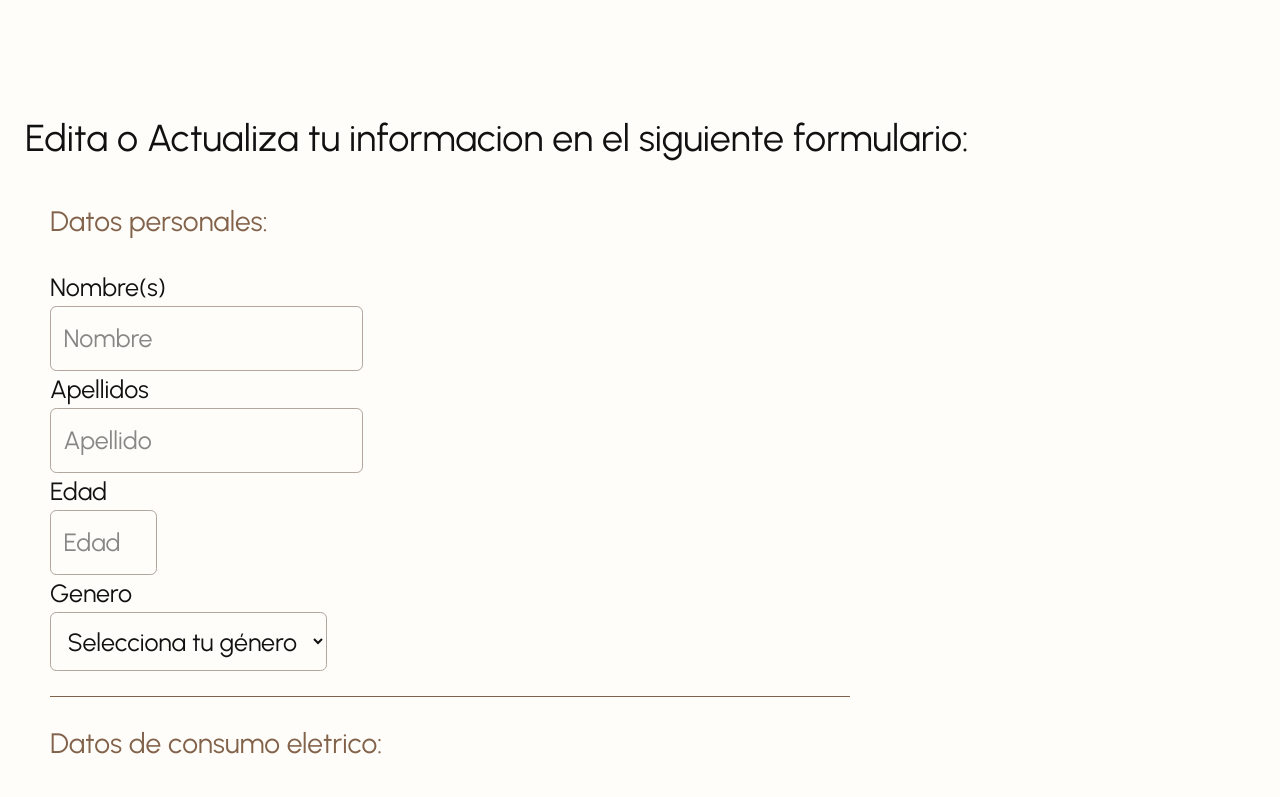
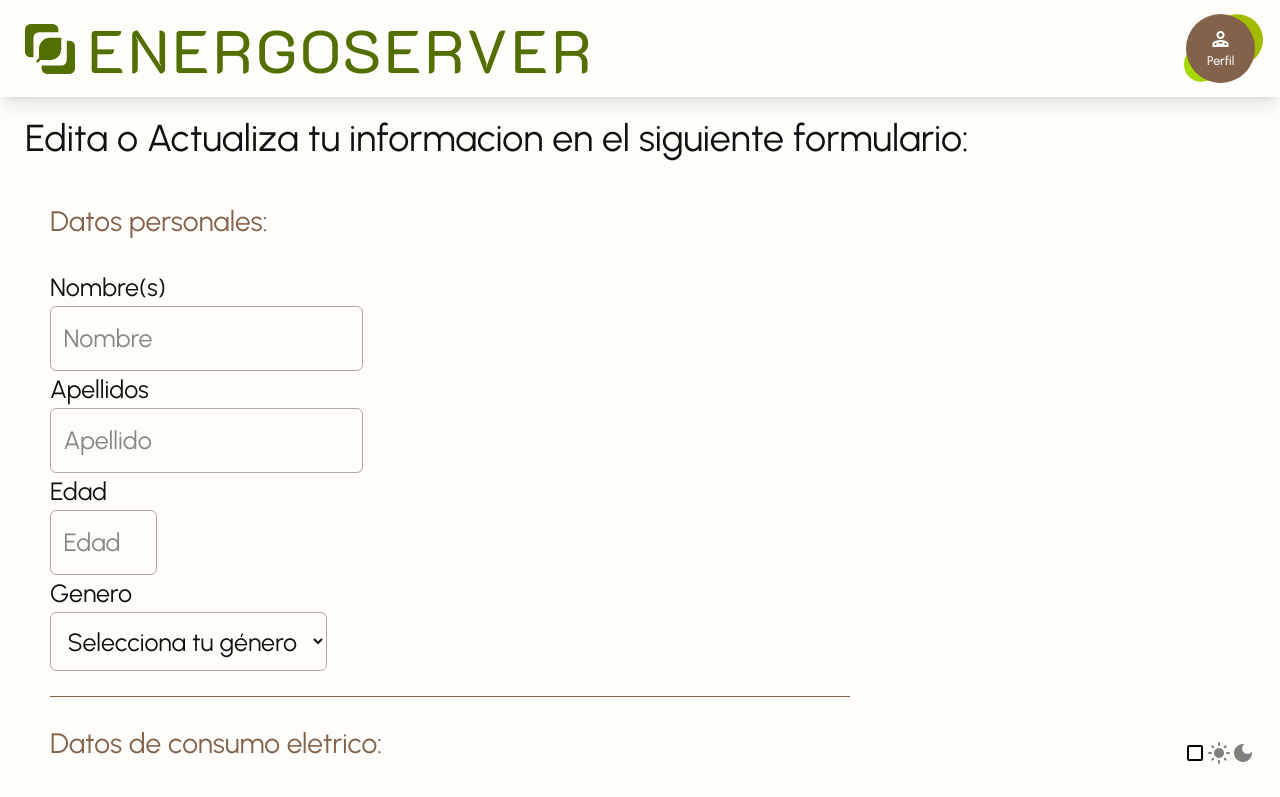
Before and after one commit to oowl3/puchamamota-energoserver-, a Next.js app: page /home/profile in a window 1280 px wide. Shown: the top 797 px of the page. Built offline with nearby package versions, Linux system fonts and the light colour scheme; no server answers.

Commit message:
De momento todo funciona ahora si ya funciona

```diff
--- /dev/null
+++ b/src/app/home/layout.tsx
@@ -0,0 +1,34 @@
+import { ThemeToggle } from "../components/ThemeToggle"
+import Header_home from "./safe_components/header/Header_home"
+import { Toaster } from 'react-hot-toast'
+
+export default function HomeLayout({
+  children,
+}: {
+  children: React.ReactNode
+}) {
+  return (
+    <div>
+      <Header_home />
+      <main>
+        {children}
+
+        {/* Aquí agregamos el Toaster */}
+        <Toaster
+          position="bottom-right"
+          toastOptions={{
+            style: {
+              backgroundColor: '#fef3c7',
+              color: '#92400e',
+              maxWidth: '500px'
+            }
+          }}
+        />
+      </main>
+
+      <div className="fixed bottom-4 right-4">
+        <ThemeToggle />
+      </div>
+    </div>
+  )
+}
--- a/src/app/home/page.tsx
+++ b/src/app/home/page.tsx
@@ -1,5 +1,7 @@
+// app/home/page.tsx
 import { getUserSession } from '@/lib/session'
 import { redirect } from 'next/navigation'
+import { DataChecker } from './safe_components/DataChecker'
 
 export default async function HomePage() {
   const userSession = await getUserSession()
@@ -8,16 +10,20 @@ export default async function HomePage() {
     redirect('/start')
   }
 
-  const res = await fetch(`${process.env.NEXT_PUBLIC_BASE_URL}/api/usuario/${userSession.id}`, { cache: 'no-store'})
+  const res = await fetch(`${process.env.NEXT_PUBLIC_BASE_URL}/api/usuario/${userSession.id}`, {
+    cache: 'no-store'
+  })
   const userData = await res.json()
+
   return (
     <div className="pt-18">
+      <DataChecker userData={userData} />
+
       <div className="flex justify-between items-start">
         <div>
           <h1 className="text-2xl font-bold">Bienvenido, {userData.nombre || userSession.name}</h1>
         </div>
       </div>
-
     </div>
   )
 }
--- /dev/null
+++ b/src/app/home/safe_components/DataChecker.tsx
@@ -0,0 +1,58 @@
+// components/DataChecker.tsx
+'use client'
+
+import { useEffect, useState } from 'react'
+import toast, { Toaster } from 'react-hot-toast'
+
+const requiredFields = ['nombre', 'apellido', 'edad', 'genero', 'telefono', 'tarifaId']
+
+export const DataChecker = ({ userData }: { userData: any }) => {
+  const [hasChecked, setHasChecked] = useState(false)
+
+  useEffect(() => {
+    if (!userData || hasChecked) return
+
+    // Verificar si los campos requeridos tienen valores válidos
+    const missingFields = requiredFields.filter(field => {
+      const value = userData[field]
+      return value === undefined || value === null || value === ''
+    })
+
+    if (missingFields.length > 0) {
+      toast.error(
+        <div>
+          <p>Faltan datos en tu perfil:</p>
+          <ul className="list-disc pl-4 mt-1">
+            {missingFields.map(field => (
+              <li key={field} className="capitalize">
+                {field === 'tarifaId' ? 'tarifa' : field}
+              </li>
+            ))}
+          </ul>
+          <button
+            onClick={() => window.location.href = 'home/profile'}
+            className="mt-2 bg-red-500 text-white px-3 py-1 rounded-md hover:bg-red-600 transition-colors"
+          >
+            Completar perfil
+          </button>
+        </div>,
+        {
+          id: 'missing-data', // ID único para evitar múltiples toasts
+          duration: Infinity,
+          position: 'bottom-right',
+          style: {
+            backgroundColor: '#fef3c7',
+            color: '#92400e',
+            maxWidth: '500px'
+          }
+        }
+      )
+      setHasChecked(true)
+    } else {
+      // Eliminar toast si existe
+      toast.dismiss('missing-data')
+    }
+  }, [userData, hasChecked])
+
+  return <Toaster />
+}
```
Also changed, not shown: src/app/home/safe_components/ClientHome.tsx (deleted).
